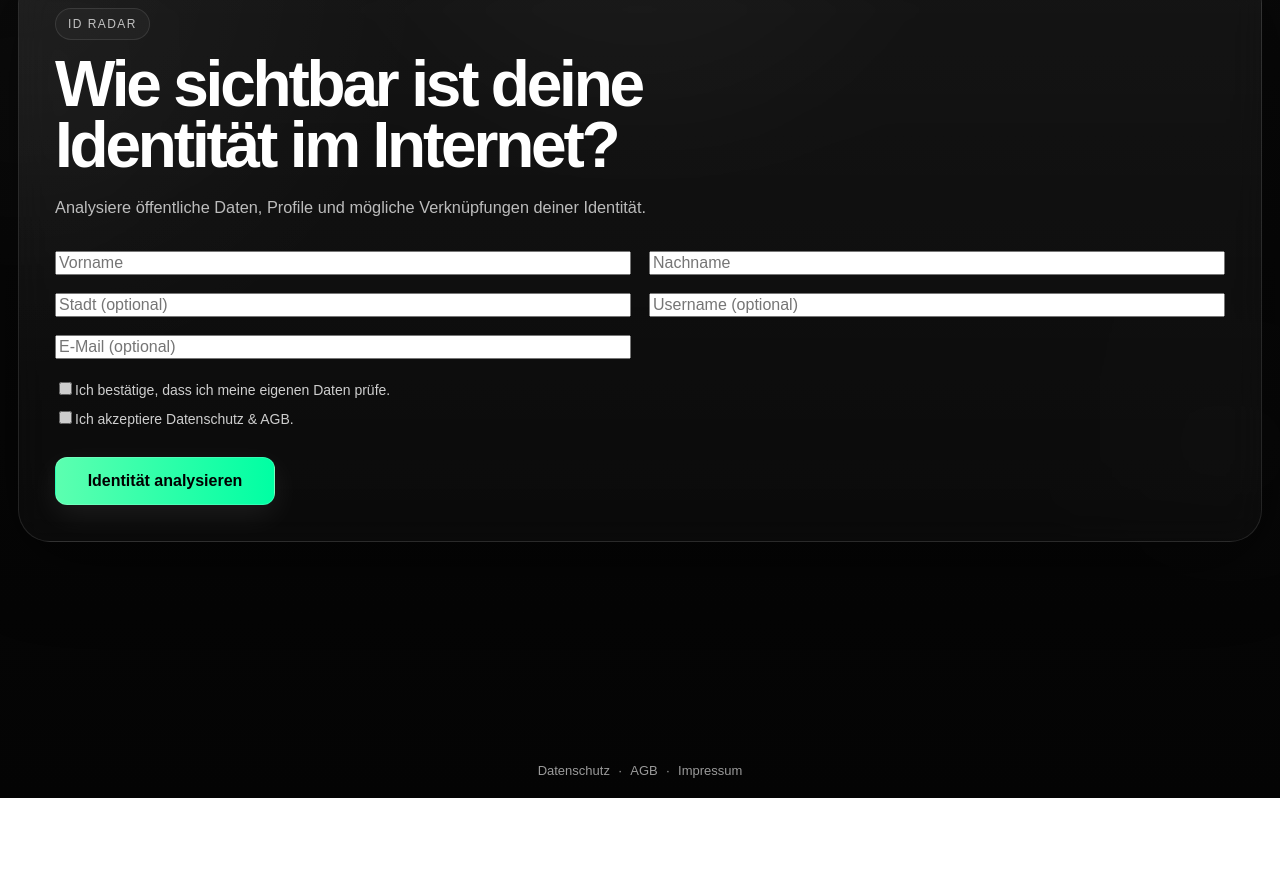
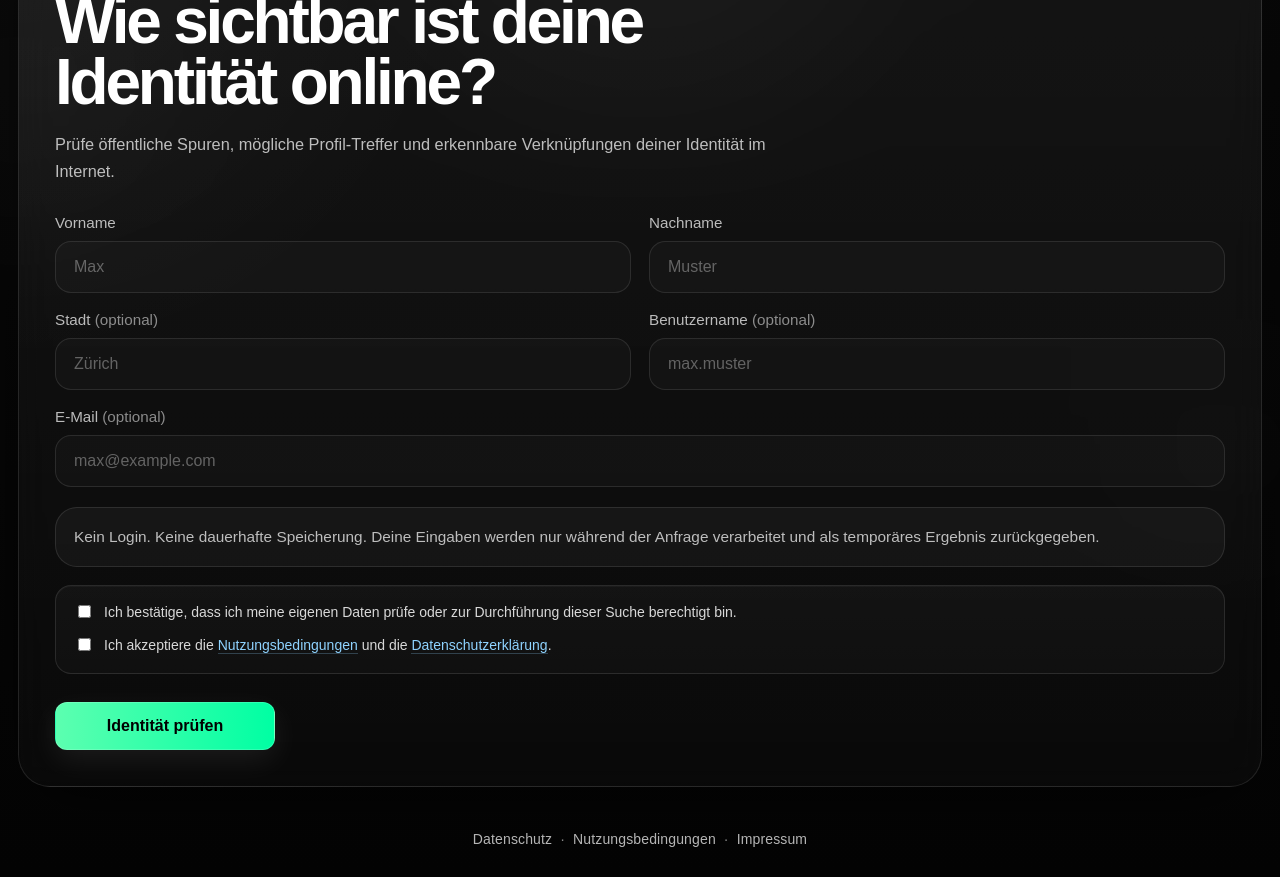
Before and after one commit to Mainsches/id-check, a Next.js app: page / in a window 1280 px wide. Shown: the part 120-997 px from the top of the page. Before the commit the page ends 918 px from the top, so only its background shows below. Built offline with nearby package versions, Linux system fonts and the light colour scheme.

Commit message:
Language german and UI polish

```diff
--- a/app/globals.css
+++ b/app/globals.css
@@ -1553,3 +1553,20 @@ input {
   font-weight: 600;
   cursor: pointer;
 }
+
+/* German branding polish */
+.form-intro .eyebrow {
+  letter-spacing: 0.12em;
+}
+
+.form-intro p {
+  max-width: 760px;
+}
+
+.scan-form a:hover {
+  opacity: 0.9;
+}
+
+footer a:hover {
+  opacity: 0.9;
+}
--- a/app/layout.tsx
+++ b/app/layout.tsx
@@ -4,35 +4,66 @@ import "./globals.css";
 export const metadata: Metadata = {
   title: "ID Radar – Identitätsrisiko prüfen",
   description:
-    "Analysiere, wie sichtbar deine Identität online ist und erkenne potenzielle Risiken frühzeitig.",
-  icons: {
-    icon: "/favicon.ico",
-  },
+    "Prüfe, wie sichtbar deine Identität online ist, erkenne mögliche Verknüpfungen und reduziere dein Risiko.",
 };
 
 export default function RootLayout({
   children,
-}: {
+}: Readonly<{
   children: React.ReactNode;
-}) {
+}>) {
   return (
     <html lang="de">
       <body>
-        <div className="app-container">
-          <header className="main-header">
-            <div className="logo">ID Radar</div>
-          </header>
+        {children}
 
-          {children}
-
-          <footer className="main-footer">
-            <a href="/privacy">Datenschutz</a>
-            <span>·</span>
-            <a href="/terms">AGB</a>
-            <span>·</span>
-            <a href="/imprint">Impressum</a>
-          </footer>
-        </div>
+        <footer
+          style={{
+            maxWidth: 1100,
+            margin: "0 auto",
+            padding: "16px 20px 30px",
+            color: "rgba(255,255,255,0.58)",
+            fontSize: 14,
+            textAlign: "center",
+            letterSpacing: "0.01em",
+          }}
+        >
+          <a
+            href="/privacy"
+            style={{
+              color: "rgba(255,255,255,0.78)",
+              textDecoration: "none",
+              margin: "0 8px",
+              transition: "opacity 0.2s ease",
+            }}
+          >
+            Datenschutz
+          </a>
+          ·
+          <a
+            href="/terms"
+            style={{
+              color: "rgba(255,255,255,0.78)",
+              textDecoration: "none",
+              margin: "0 8px",
+              transition: "opacity 0.2s ease",
+            }}
+          >
+            Nutzungsbedingungen
+          </a>
+          ·
+          <a
+            href="/imprint"
+            style={{
+              color: "rgba(255,255,255,0.78)",
+              textDecoration: "none",
+              margin: "0 8px",
+              transition: "opacity 0.2s ease",
+            }}
+          >
+            Impressum
+          </a>
+        </footer>
       </body>
     </html>
   );
--- a/components/ScanForm.tsx
+++ b/components/ScanForm.tsx
@@ -3,7 +3,7 @@
 import { FormEvent, useState } from "react";
 import { ScanRequestBody, ScanResponse } from "@/types/scan";
 
-type Props = {
+type ScanFormProps = {
   onResult: (result: ScanResponse) => void;
 };
 
@@ -15,52 +15,62 @@ const initialState: ScanRequestBody = {
   email: "",
 };
 
-export default function ScanForm({ onResult }: Props) {
-  const [formData, setFormData] = useState(initialState);
+export default function ScanForm({ onResult }: ScanFormProps) {
+  const [formData, setFormData] = useState<ScanRequestBody>(initialState);
   const [loading, setLoading] = useState(false);
   const [error, setError] = useState("");
-  const [accept, setAccept] = useState(false);
-  const [confirm, setConfirm] = useState(false);
+  const [acceptTerms, setAcceptTerms] = useState(false);
+  const [confirmOwnership, setConfirmOwnership] = useState(false);
 
   function updateField<K extends keyof ScanRequestBody>(
     key: K,
     value: ScanRequestBody[K]
   ) {
-    setFormData((prev) => ({ ...prev, [key]: value }));
+    setFormData((prev) => ({
+      ...prev,
+      [key]: value,
+    }));
   }
 
-  async function handleSubmit(e: FormEvent) {
-    e.preventDefault();
+  async function handleSubmit(event: FormEvent<HTMLFormElement>) {
+    event.preventDefault();
     setError("");
 
-    if (!confirm) {
-      setError("Bitte bestätige, dass du deine eigenen Daten prüfst.");
+    if (!confirmOwnership) {
+      setError(
+        "Bitte bestätige, dass du deine eigenen Daten prüfst oder dazu berechtigt bist."
+      );
       return;
     }
 
-    if (!accept) {
-      setError("Bitte akzeptiere die Datenschutzbestimmungen und AGB.");
+    if (!acceptTerms) {
+      setError(
+        "Bitte akzeptiere die Nutzungsbedingungen und die Datenschutzerklärung."
+      );
       return;
     }
 
     setLoading(true);
 
     try {
-      const res = await fetch("/api/scan", {
+      const response = await fetch("/api/scan", {
         method: "POST",
+        headers: {
+          "Content-Type": "application/json",
+        },
         body: JSON.stringify(formData),
       });
 
-      const data = await res.json();
+      const data = await response.json();
 
-      if (!res.ok) {
-        setError("Fehler beim Scan.");
+      if (!response.ok) {
+        setError(data?.error || "Beim Scan ist ein Fehler aufgetreten.");
         return;
       }
 
-      onResult(data);
+      onResult(data as ScanResponse);
     } catch {
-      setError("Netzwerkfehler.");
+      setError("Netzwerkfehler. Bitte versuche es erneut.");
     } finally {
       setLoading(false);
     }
@@ -70,67 +80,174 @@ export default function ScanForm({ onResult }: Props) {
     <form className="scan-form fade-in" onSubmit={handleSubmit}>
       <div className="form-intro">
         <span className="eyebrow">ID Radar</span>
-        <h1>Wie sichtbar ist deine Identität im Internet?</h1>
+        <h1>Wie sichtbar ist deine Identität online?</h1>
         <p>
-          Analysiere öffentliche Daten, Profile und mögliche Verknüpfungen deiner
-          Identität.
+          Prüfe öffentliche Spuren, mögliche Profil-Treffer und erkennbare
+          Verknüpfungen deiner Identität im Internet.
         </p>
       </div>
 
       <div className="form-grid">
+        <div className="field">
+          <label htmlFor="firstName">Vorname</label>
           <input
-          placeholder="Vorname"
+            id="firstName"
+            type="text"
+            placeholder="Max"
             value={formData.firstName}
             onChange={(e) => updateField("firstName", e.target.value)}
             required
           />
+        </div>
+
+        <div className="field">
+          <label htmlFor="lastName">Nachname</label>
           <input
-          placeholder="Nachname"
+            id="lastName"
+            type="text"
+            placeholder="Muster"
             value={formData.lastName}
             onChange={(e) => updateField("lastName", e.target.value)}
             required
           />
+        </div>
+
+        <div className="field">
+          <label htmlFor="city">
+            Stadt <span className="optional">(optional)</span>
+          </label>
           <input
-          placeholder="Stadt (optional)"
+            id="city"
+            type="text"
+            placeholder="Zürich"
             value={formData.city}
             onChange={(e) => updateField("city", e.target.value)}
           />
+        </div>
+
+        <div className="field">
+          <label htmlFor="username">
+            Benutzername <span className="optional">(optional)</span>
+          </label>
           <input
-          placeholder="Username (optional)"
+            id="username"
+            type="text"
+            placeholder="max.muster"
             value={formData.username}
             onChange={(e) => updateField("username", e.target.value)}
           />
+        </div>
+
+        <div className="field field-full">
+          <label htmlFor="email">
+            E-Mail <span className="optional">(optional)</span>
+          </label>
           <input
-          placeholder="E-Mail (optional)"
+            id="email"
+            type="email"
+            placeholder="max@example.com"
             value={formData.email}
             onChange={(e) => updateField("email", e.target.value)}
           />
         </div>
+      </div>
 
-      <div className="checkbox-box">
-        <label>
+      <div className="privacy-box">
+        <p>
+          Kein Login. Keine dauerhafte Speicherung. Deine Eingaben werden nur
+          während der Anfrage verarbeitet und als temporäres Ergebnis
+          zurückgegeben.
+        </p>
+      </div>
+
+      <div
+        style={{
+          marginBottom: 18,
+          padding: "16px 18px",
+          border: "1px solid rgba(255,255,255,0.10)",
+          borderRadius: 16,
+          background:
+            "linear-gradient(180deg, rgba(255,255,255,0.035), rgba(255,255,255,0.025))",
+          boxShadow: "inset 0 1px 0 rgba(255,255,255,0.03)",
+        }}
+      >
+        <label
+          style={{
+            display: "flex",
+            alignItems: "flex-start",
+            gap: 10,
+            marginBottom: 12,
+            color: "rgba(255,255,255,0.84)",
+            lineHeight: 1.55,
+            cursor: "pointer",
+            fontSize: 14,
+          }}
+        >
           <input
             type="checkbox"
-            checked={confirm}
-            onChange={(e) => setConfirm(e.target.checked)}
+            checked={confirmOwnership}
+            onChange={(e) => setConfirmOwnership(e.target.checked)}
+            style={{ marginTop: 3 }}
           />
-          Ich bestätige, dass ich meine eigenen Daten prüfe.
+          <span>
+            Ich bestätige, dass ich meine eigenen Daten prüfe oder zur
+            Durchführung dieser Suche berechtigt bin.
+          </span>
         </label>
 
-        <label>
+        <label
+          style={{
+            display: "flex",
+            alignItems: "flex-start",
+            gap: 10,
+            color: "rgba(255,255,255,0.84)",
+            lineHeight: 1.55,
+            cursor: "pointer",
+            fontSize: 14,
+          }}
+        >
           <input
             type="checkbox"
-            checked={accept}
-            onChange={(e) => setAccept(e.target.checked)}
+            checked={acceptTerms}
+            onChange={(e) => setAcceptTerms(e.target.checked)}
+            style={{ marginTop: 3 }}
           />
-          Ich akzeptiere Datenschutz & AGB.
+          <span>
+            Ich akzeptiere die{" "}
+            <a
+              href="/terms"
+              target="_blank"
+              rel="noreferrer"
+              style={{
+                color: "#8fd3ff",
+                textDecoration: "none",
+                borderBottom: "1px solid rgba(143,211,255,0.25)",
+              }}
+            >
+              Nutzungsbedingungen
+            </a>{" "}
+            und die{" "}
+            <a
+              href="/privacy"
+              target="_blank"
+              rel="noreferrer"
+              style={{
+                color: "#8fd3ff",
+                textDecoration: "none",
+                borderBottom: "1px solid rgba(143,211,255,0.25)",
+              }}
+            >
+              Datenschutzerklärung
+            </a>
+            .
+          </span>
         </label>
       </div>
 
-      {error && <div className="error-box">{error}</div>}
+      {error ? <div className="error-box">{error}</div> : null}
 
-      <button disabled={loading} className="primary-button">
-        {loading ? "Scan läuft..." : "Identität analysieren"}
+      <button type="submit" className="primary-button" disabled={loading}>
+        {loading ? "Analyse läuft..." : "Identität prüfen"}
       </button>
     </form>
   );
```
Lines whose indentation alone changed are shown as unchanged.
